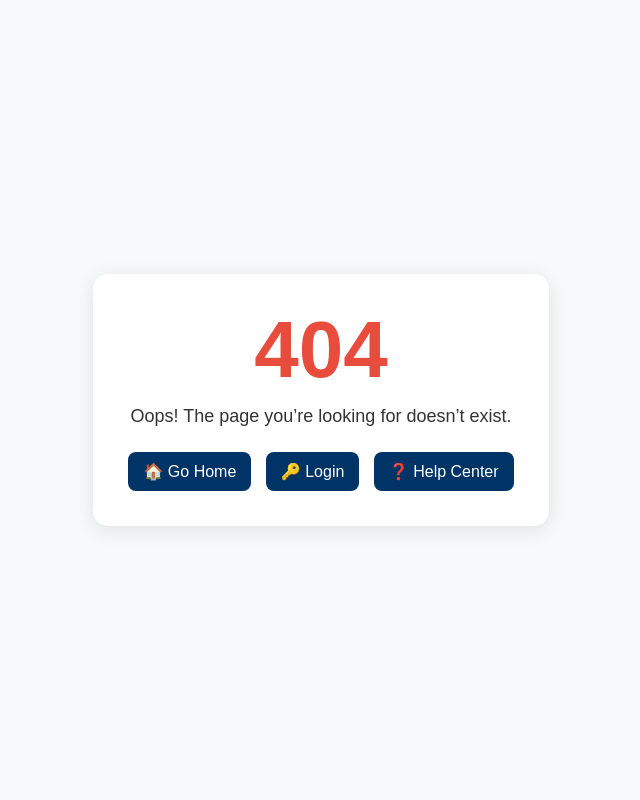
After one commit to Aminulislammahim23/CodeCraft, a PHP site: page /view/errors/404.php in a window 1280 px wide. The commit adds this page. Shown: the whole page, without its empty margins (319-959 px from the left). Run offline with PHP 8.4, Linux system fonts and the light colour scheme.

Commit message:
add custom error page (404 & 500) update version 8.30.25.2

```diff
--- /dev/null
+++ b/assets/css/error.css
@@ -0,0 +1,45 @@
+body {
+  margin: 0;
+  font-family: Arial, sans-serif;
+  background: #f8f9fa;
+  color: #333;
+  display: flex;
+  justify-content: center;
+  align-items: center;
+  height: 100vh;
+}
+
+.error-container {
+  text-align: center;
+  padding: 30px;
+  background: #fff;
+  border-radius: 15px;
+  box-shadow: 0 4px 20px rgba(0,0,0,0.1);
+  max-width: 400px;
+}
+
+.error-container h1 {
+  font-size: 80px;
+  margin: 0;
+  color: #e74c3c;
+}
+
+.error-container p {
+  font-size: 18px;
+  margin: 10px 0 20px;
+}
+
+.suggestions .btn {
+  display: inline-block;
+  margin: 5px;
+  padding: 10px 15px;
+  text-decoration: none;
+  background: #003366;
+  color: white;
+  border-radius: 8px;
+  transition: 0.3s;
+}
+
+.suggestions .btn:hover {
+  background: #00509e;
+}
--- /dev/null
+++ b/view/errors/404.php
@@ -0,0 +1,19 @@
+<!DOCTYPE html>
+<html lang="en">
+<head>
+  <meta charset="UTF-8">
+  <title>404 - Page Not Found</title>
+  <link rel="stylesheet" href="/CodeCraft/assets/css/error.css">
+</head>
+<body>
+  <div class="error-container">
+    <h1>404</h1>
+    <p>Oops! The page you’re looking for doesn’t exist.</p>
+    <div class="suggestions">
+      <a href="/CodeCraft/views/home.php" class="btn">🏠 Go Home</a>
+      <a href="/CodeCraft/views/login.php" class="btn">🔑 Login</a>
+      <a href="/CodeCraft/views/help.php" class="btn">❓ Help Center</a>
+    </div>
+  </div>
+</body>
+</html>
--- a/view/login.php
+++ b/view/login.php
@@ -19,8 +19,7 @@
 </head>
 <body>
     <div class="login-container">
-        <h2>Login</h2>
-        <form method="post" action="controller/validation.php" enctype="multipart/form-data">
+        <h2>Login</h2><form method="post" action="/CodeCraft/controllers/validation.php" enctype="multipart/form-data">
             <div class="input-group">
                 <input type="text" id="username" name="username" required>
                 <label>Username</label>
@@ -39,8 +38,6 @@
             </div>
         </form>
     </div>
-
-
     <script src="../js/login.js"></script>
 </body>
 </html>
```
Also changed, not shown: view/errors/500.php (added, +19 -0 lines).
